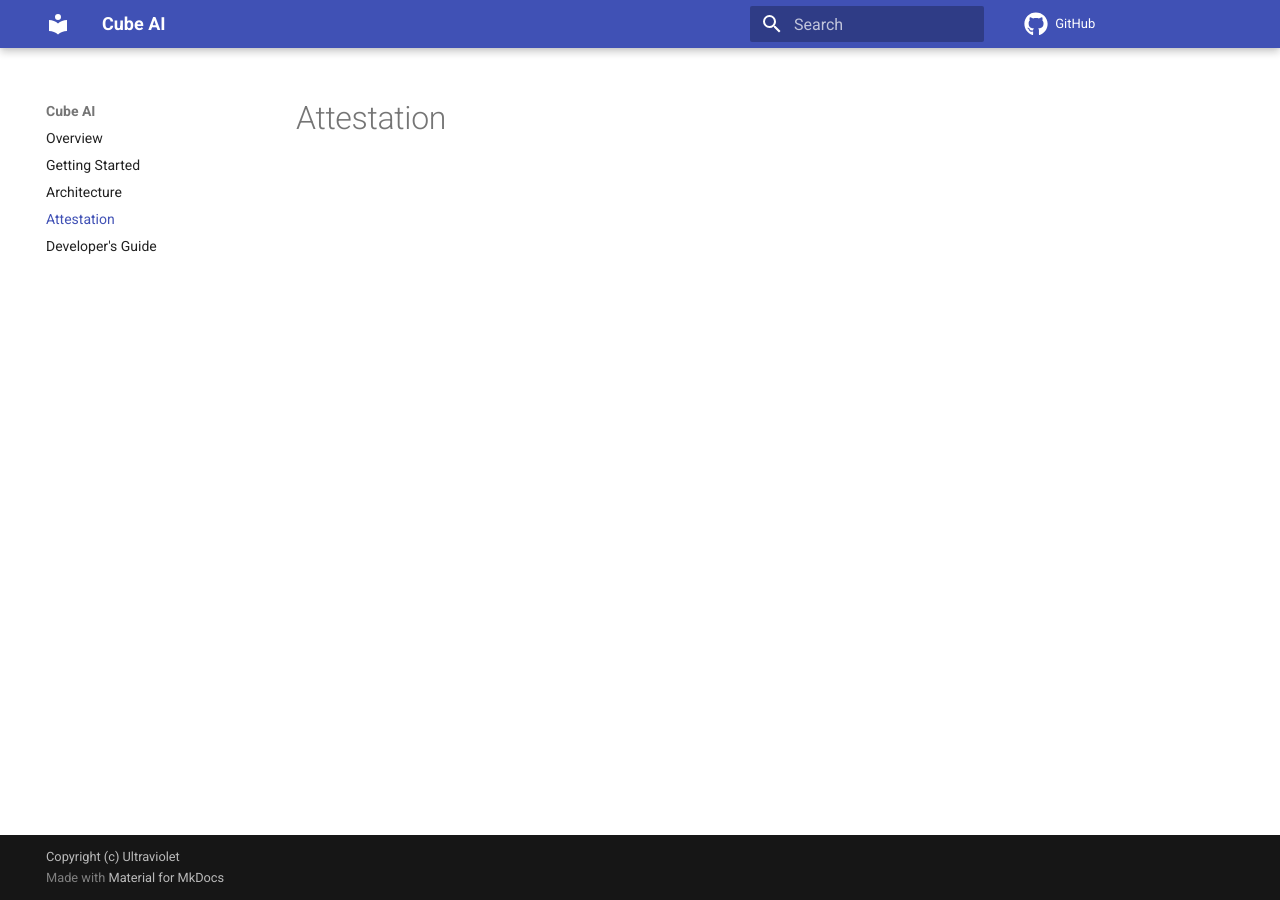
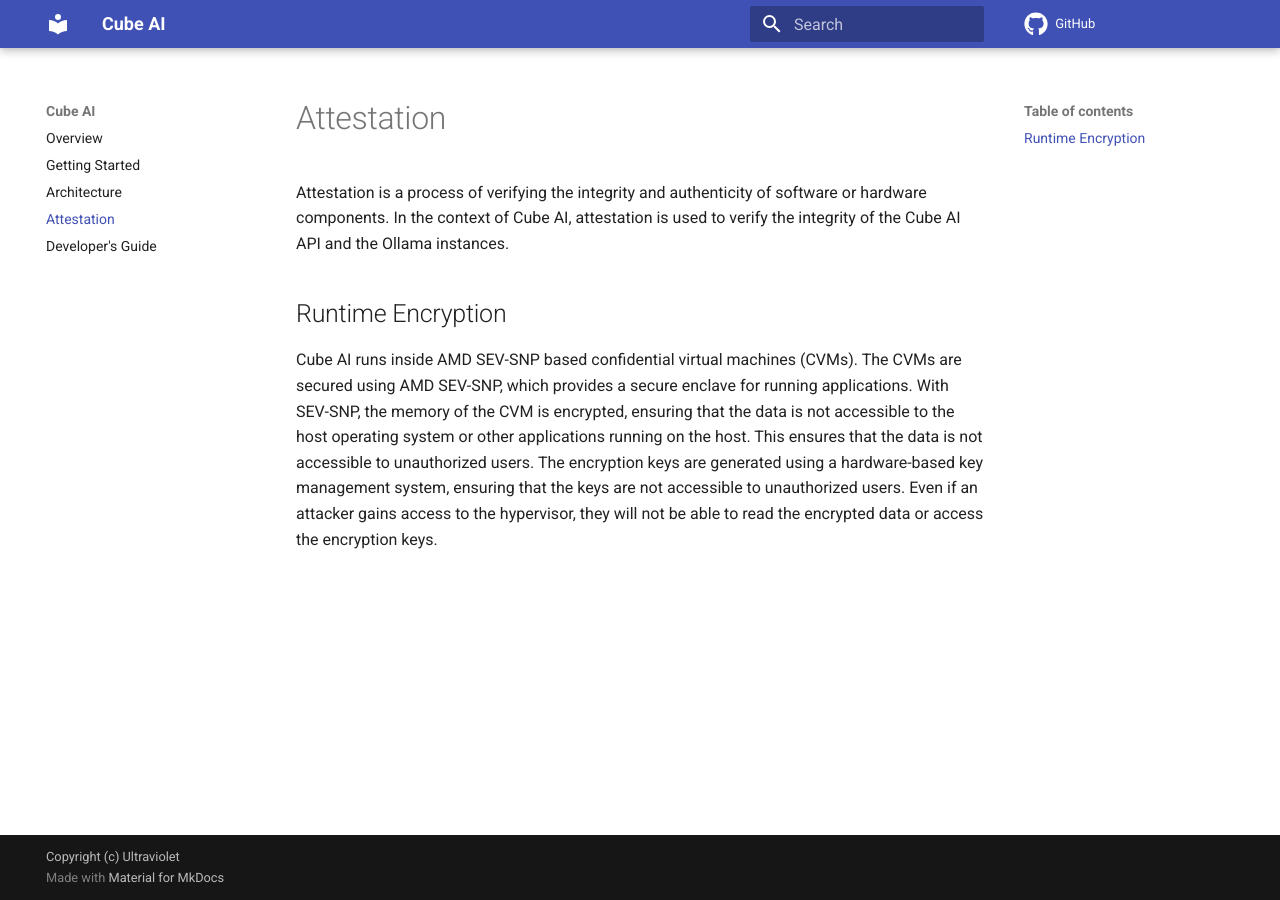
Before and after one commit to ultravioletrs/cube-docs, an MkDocs documentation site: the page built from docs/attestation.md, in a window 1280 px wide. Built offline with MkDocs 1.6.1 and Material for MkDocs 9.7.7, drawn with Linux system fonts in a browser that asks for light colours; comment, search, counter and statistics services are not loaded.

Commit message:
docs: add attestation documentation
Signed-off-by: Rodney Osodo <socials@rodneyosodo.com>

```diff
--- a/docs/attestation.md
+++ b/docs/attestation.md
@@ -1 +1,7 @@
 # Attestation
+
+Attestation is a process of verifying the integrity and authenticity of software or hardware components. In the context of Cube AI, attestation is used to verify the integrity of the Cube AI API and the Ollama instances.
+
+## Runtime Encryption
+
+Cube AI runs inside AMD SEV-SNP based confidential virtual machines (CVMs). The CVMs are secured using AMD SEV-SNP, which provides a secure enclave for running applications. With SEV-SNP, the memory of the CVM is encrypted, ensuring that the data is not accessible to the host operating system or other applications running on the host. This ensures that the data is not accessible to unauthorized users. The encryption keys are generated using a hardware-based key management system, ensuring that the keys are not accessible to unauthorized users. Even if an attacker gains access to the hypervisor, they will not be able to read the encrypted data or access the encryption keys.
```
Also changed, not shown: docs/architecture.md (+1 -1 lines).
